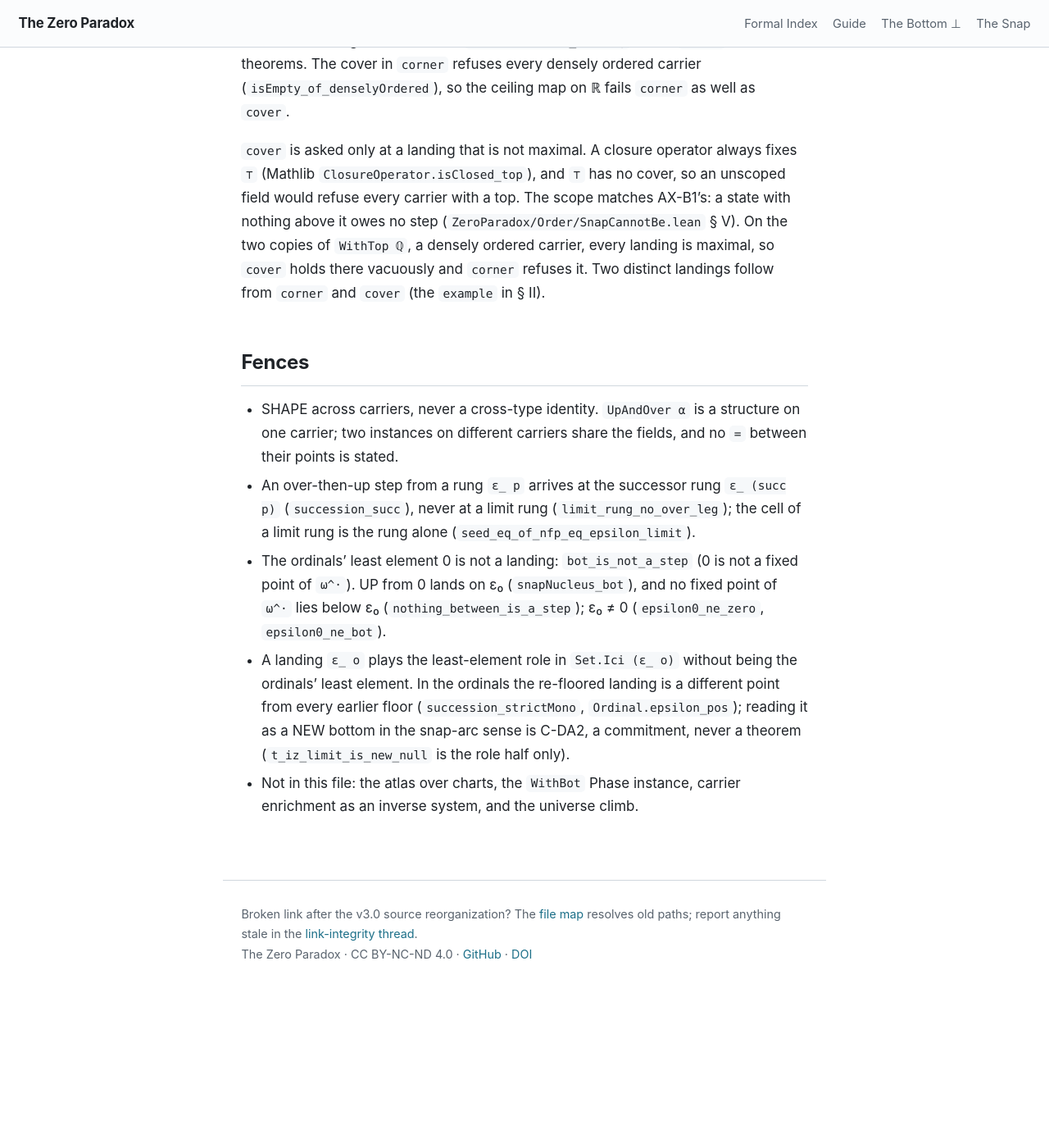
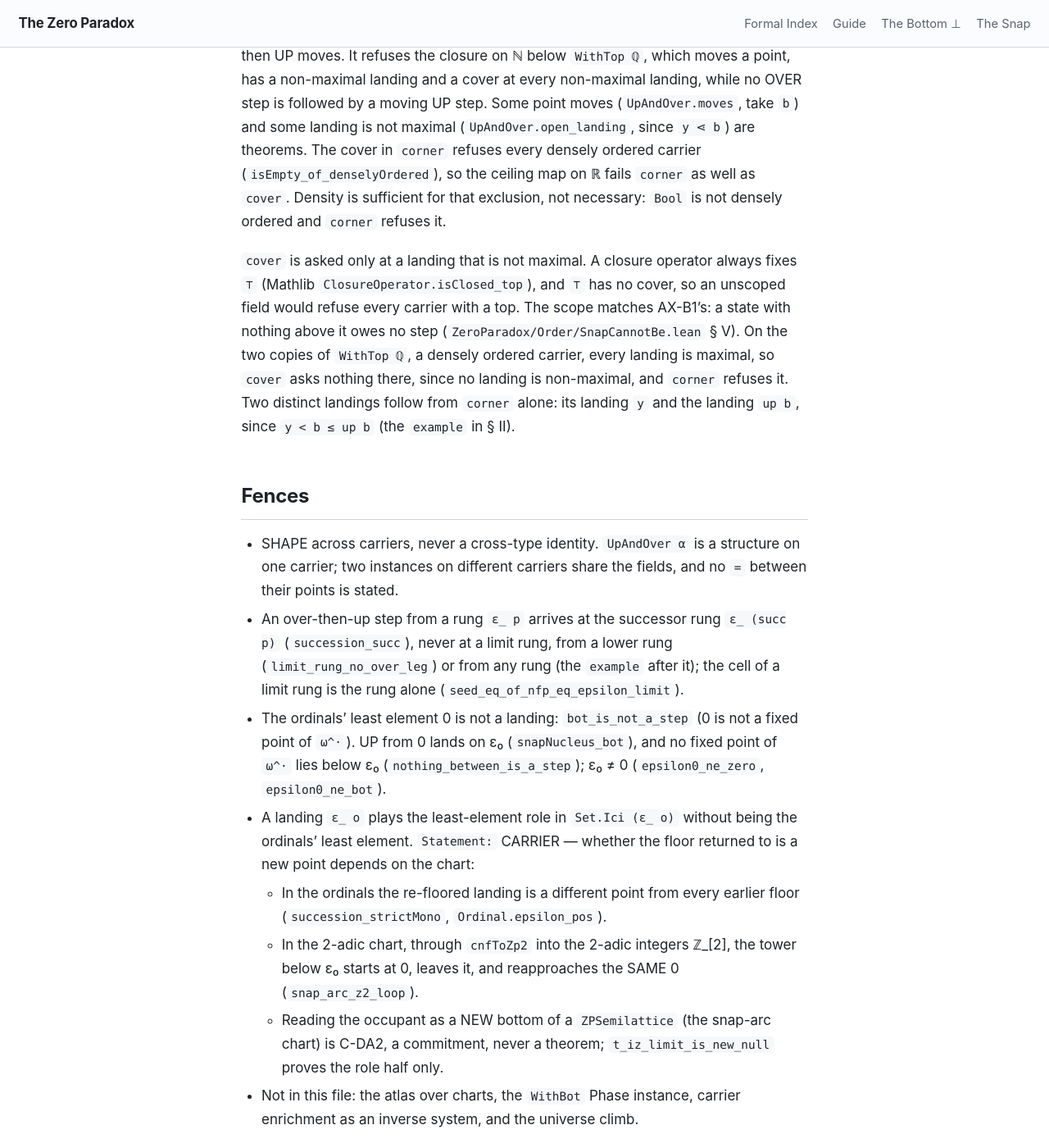
Before and after one commit to timbrigham/ZeroParadox, a Jekyll site: the page built from ZeroParadox/Order/UpAndOver.md, in a window 1280 px wide and 1400 px high, scrolled down 1673 px. Shown: the whole window at 82% size. Built offline with Jekyll 4.4.1, drawn with Linux system fonts in a browser that asks for light colours; our own code applies the rules of GitHub Pages for plain Markdown files; before the commit the page ends 2897 px from its top, so only the background shows below that; some of the changed text lies outside the part shown.

Commit message:
UpAndOver v1.1: Fin 3 member, both charts in the new-occupant fence, round-3 ordinaries
Rulings (Tim, after round 3):
- A "Publish it": example in section III, Fin 3 with 1 sent to 2 as a member (map, landing 0,
  cover 0 < 1, up 1 = 2 stated in the type); section II gains the three-point chain from corner
  alone and 3 <= card for a finite member. Overview no longer says section III refuses the
  standing controls (ATL3-E1 / F1). Bool control added: not densely ordered and refused (F4).
- B "Carry both": md new-occupant fence states the ordinal chart (succession_strictMono,
  Ordinal.epsilon_pos), the 2-adic chart (snap_arc_z2_loop, same 0), and novelty as a new bottom
  of a ZPSemilattice = C-DA2 (ATL3-E5, F6); tagged CARRIER.
Carried ordinaries:
- ATL3-E2 / F7: map conjuncts added to the WithTop Q + WithTop Q, N below WithTop Q and
  Fin 3 + Q controls; the Fin 3 + Q corner stated at inl 0 / inl 1 / inl 2.
- ATL3-E3: "a limit ordinal (Mathlib Order.IsSuccLimit)".
- ATL3-E4: bare "vacuously" replaced in lean and md.
- ATL3-E6 / F2: two distinct landings from corner alone, short proof.
- ATL3-E7 / F5: title and MANIFEST row name the corner (build_manifest.py); md line wrapped.
- F3: all-p limit-rung example after limit_rung_no_over_leg; md fence cites both.
- F4: isEmpty_of_denselyOrdered gloss says density is sufficient, not necessary.
- D: registry Reason and md table match the file.

Co-Authored-By: Claude Opus 5.5 (1M context) <noreply@anthropic.com>
Claude-Session: https://claude.ai/code/session_01M7PxaZmdYwacRczCRPuVWC

```diff
--- a/ZeroParadox/Order/UpAndOver.md
+++ b/ZeroParadox/Order/UpAndOver.md
@@ -37,37 +37,47 @@ the Lean file that the other passes.
 
 | field | controls it refuses |
 |---|---|
-| `corner` | `ClosureOperator.id`; `Unit`; `Empty`; a closure sending every point to `⊤`; two disjoint copies of `WithTop ℚ`, each sent to its own `⊤`; ℕ below `WithTop ℚ` with the `WithTop ℚ` part sent to its `⊤`, which passes `cover`; the ceiling map on ℝ |
+| `corner` | `ClosureOperator.id`; `Unit`; `Empty`; `Bool`; a closure sending every point to `⊤`; two disjoint copies of `WithTop ℚ`, each sent to its own `⊤`; ℕ below `WithTop ℚ` with the `WithTop ℚ` part sent to its `⊤`, which passes `cover`; the ceiling map on ℝ |
 | `cover` | the ceiling map on ℝ; `Fin 3 ⊕ ℚ` with `1` sent to `2`, which passes `corner` |
+
+The three-point chain `Fin 3`, with `1` sent to `2`, is a member: the landing `0`, its cover `1`,
+and `up` moving `1` to `2` (the first `example` of § III). `corner` alone gives a three-point chain
+`y < b < up b`, so a finite member has at least three points (§ II).
 
 `corner` asks for a landing `y`, a cover `b` of `y`, and `up b ≠ b`: a place where OVER then UP moves.
 It refuses the closure on ℕ below `WithTop ℚ`, which moves a point, has a non-maximal landing and a
-cover at every non-maximal landing, while no OVER step is followed by a moving UP step. Some point moves (`UpAndOver.moves`, take `b`) and some
-landing is not maximal (`UpAndOver.open_landing`, since `y ⋖ b`) are theorems. The cover in `corner`
-refuses every densely ordered carrier (`isEmpty_of_denselyOrdered`), so the ceiling map on ℝ fails
-`corner` as well as `cover`.
+cover at every non-maximal landing, while no OVER step is followed by a moving UP step. Some point
+moves (`UpAndOver.moves`, take `b`) and some landing is not maximal (`UpAndOver.open_landing`, since
+`y ⋖ b`) are theorems. The cover in `corner` refuses every densely ordered carrier
+(`isEmpty_of_denselyOrdered`), so the ceiling map on ℝ fails `corner` as well as `cover`. Density is
+sufficient for that exclusion, not necessary: `Bool` is not densely ordered and `corner` refuses it.
 
 `cover` is asked only at a landing that is not maximal. A closure operator always fixes `⊤`
 (Mathlib `ClosureOperator.isClosed_top`), and `⊤` has no cover, so an unscoped field would refuse
 every carrier with a top. The scope matches AX-B1's: a state with nothing above it owes no step
 (`ZeroParadox/Order/SnapCannotBe.lean` § V). On the two copies of `WithTop ℚ`, a densely ordered
-carrier, every landing is maximal, so `cover` holds there vacuously and `corner` refuses it. Two
-distinct landings follow from `corner` and `cover` (the `example` in § II).
+carrier, every landing is maximal, so `cover` asks nothing there, since no landing is non-maximal,
+and `corner` refuses it. Two distinct landings follow from `corner` alone: its landing `y` and the
+landing `up b`, since `y < b ≤ up b` (the `example` in § II).
 
 ## Fences
 
 - SHAPE across carriers, never a cross-type identity. `UpAndOver α` is a structure on one carrier;
   two instances on different carriers share the fields, and no `=` between their points is stated.
 - An over-then-up step from a rung `ε_ p` arrives at the successor rung `ε_ (succ p)` (`succession_succ`),
-  never at a limit rung (`limit_rung_no_over_leg`); the cell of a limit rung is the rung alone
+  never at a limit rung, from a lower rung (`limit_rung_no_over_leg`) or from any rung (the `example`
+  after it); the cell of a limit rung is the rung alone
   (`seed_eq_of_nfp_eq_epsilon_limit`).
 - The ordinals' least element 0 is not a landing: `bot_is_not_a_step` (0 is not a fixed point of
   `ω^·`). UP from 0 lands on ε₀ (`snapNucleus_bot`), and no fixed point of `ω^·` lies below ε₀
   (`nothing_between_is_a_step`); ε₀ ≠ 0 (`epsilon0_ne_zero`, `epsilon0_ne_bot`).
 - A landing `ε_ o` plays the least-element role in `Set.Ici (ε_ o)` without being the ordinals'
-  least element. In the ordinals the re-floored landing is a different point from every earlier
-  floor (`succession_strictMono`, `Ordinal.epsilon_pos`); reading it as a NEW bottom in the
-  snap-arc sense is C-DA2, a commitment, never a theorem (`t_iz_limit_is_new_null` is the role half
-  only).
+  least element. `Statement:` CARRIER — whether the floor returned to is a new point depends on the chart:
+  - In the ordinals the re-floored landing is a different point from every earlier floor
+    (`succession_strictMono`, `Ordinal.epsilon_pos`).
+  - In the 2-adic chart, through `cnfToZp2` into the 2-adic integers ℤ_[2], the tower below ε₀
+    starts at 0, leaves it, and reapproaches the SAME 0 (`snap_arc_z2_loop`).
+  - Reading the occupant as a NEW bottom of a `ZPSemilattice` (the snap-arc chart) is C-DA2, a
+    commitment, never a theorem; `t_iz_limit_is_new_null` proves the role half only.
 - Not in this file: the atlas over charts, the `WithBot` Phase instance, carrier enrichment as an
   inverse system, and the universe climb.
```
Also changed, not shown: LEAN_CUSTOM_REGISTRY.md (+1 -1 lines), ZeroParadox/MANIFEST.md (+1 -1 lines), 1 other file.
